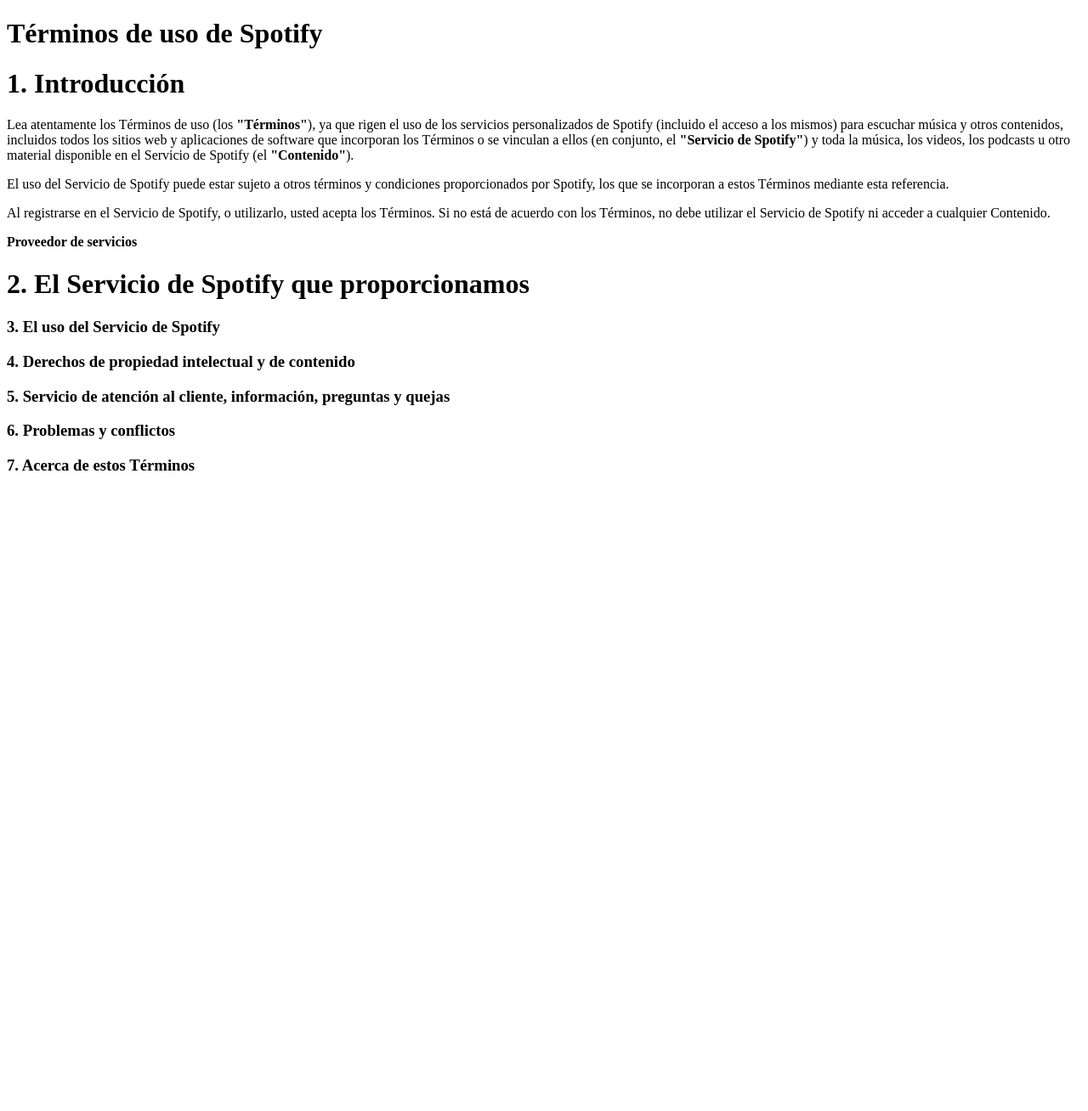
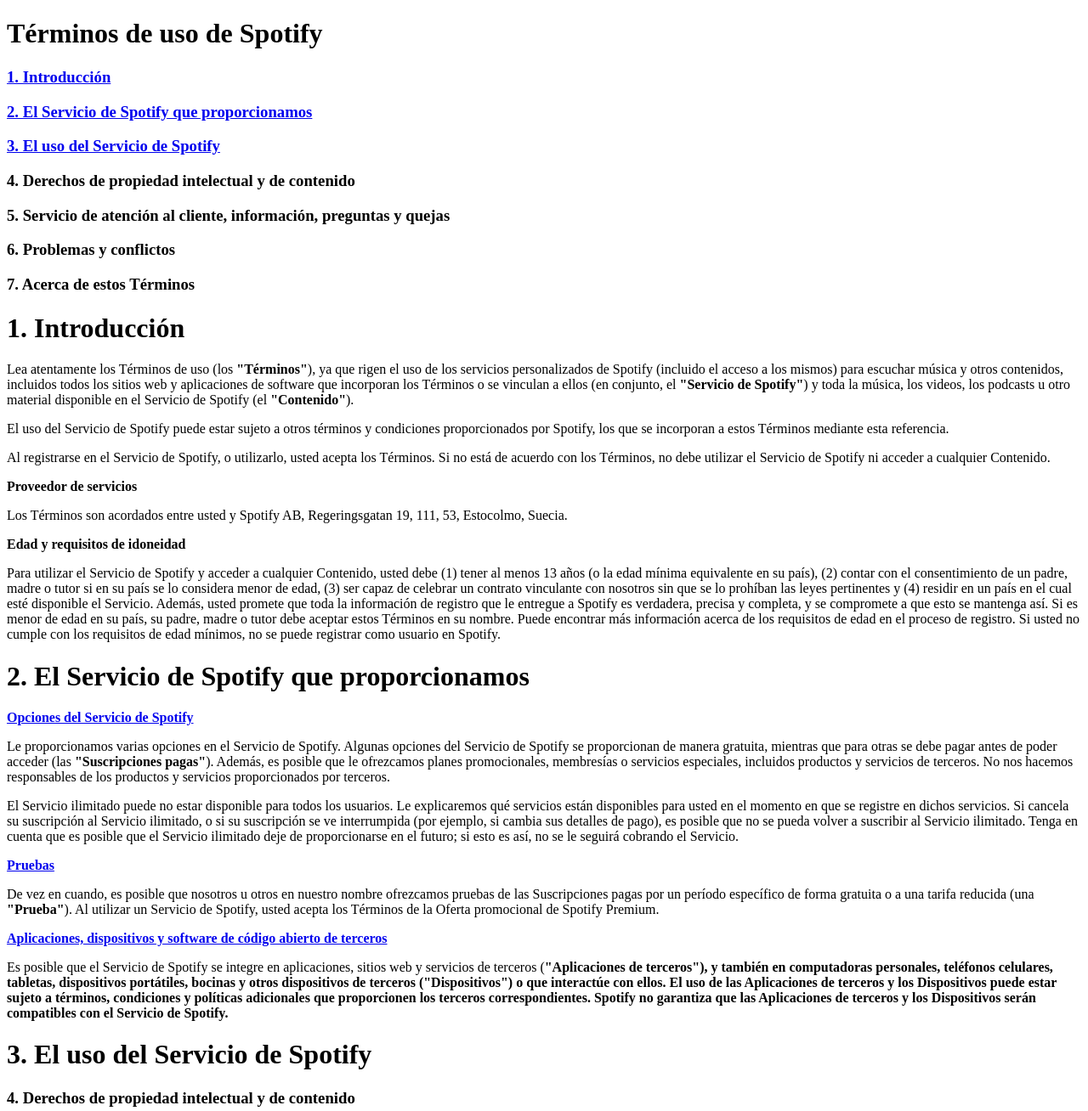
Before and after one commit to angelaggar/MaquetadoAngie, a plain HTML site: page Practica1/SpotifyTerms.html in a window 1280 px wide. Shown: the whole page at 85% size. Before the commit the page ends 800 px from the top, so only its background shows below. Drawn offline with Linux system fonts and the light colour scheme.

Commit message:
feat: Avance Practica1

```diff
--- a/Practica1/SpotifyTerms.html
+++ b/Practica1/SpotifyTerms.html
@@ -9,9 +9,18 @@
 	</head>
 	<body>
 		<h1>Términos de uso de Spotify</h1>
-
-
-
+		<h3><a href="http://localhost:5500/SpotifyTerms.html#:~:text=de%20estos%20T%C3%A9rminos-,1.%20Introducci%C3%B3n,-Lea%20atentamente%20los"
+			> 1. Introducción
+			</a></h3>
+		<h3><a href="http://localhost:5500/SpotifyTerms.html#:~:text=2.-,El%20Servicio%20de%20Spotify%20que%20proporcionamos,-Opciones%20del%20Servicio"
+			>2. El Servicio de Spotify que proporcionamos
+			</a></h3>
+		<h3><a href="http://localhost:5500/SpotifyTerms.html#:~:text=Servicio%20de%20Spotify.-,3.%20El%20uso%20del%20Servicio%20de%20Spotify,-4.%20Derechos%20de"
+			> 3. El uso del Servicio de Spotify</a></h3>
+		<h3>4. Derechos de propiedad intelectual y de contenido</h3>
+		<h3>5. Servicio de atención al cliente, información, preguntas y quejas</h3>
+		<h3>6. Problemas y conflictos</h3>
+		<h3>7. Acerca de estos Términos</h3>
 
 		<h1>1. Introducción</h1>
 			<p>
@@ -26,22 +35,35 @@
 			<p><b>
 				Proveedor de servicios
 				</b></p>
+			<p>
+				Los Términos son acordados entre usted y Spotify AB, Regeringsgatan 19, 111, 53, Estocolmo, Suecia.
+				</p>
+			<p><b>Edad y requisitos de idoneidad
+				</b></p>
+			<p>Para utilizar el Servicio de Spotify y acceder a cualquier Contenido, usted debe (1) tener al menos 13 años (o la edad mínima equivalente en su país), (2) contar con el consentimiento de un padre, madre o tutor si en su país se lo considera menor de edad, (3) ser capaz de celebrar un contrato vinculante con nosotros sin que se lo prohíban las leyes pertinentes y (4) residir en un país en el cual esté disponible el Servicio. Además, usted promete que toda la información de registro que le entregue a Spotify es verdadera, precisa y completa, y se compromete a que esto se mantenga así. Si es menor de edad en su país, su padre, madre o tutor debe aceptar estos Términos en su nombre. Puede encontrar más información acerca de los requisitos de edad en el proceso de registro. Si usted no cumple con los requisitos de edad mínimos, no se puede registrar como usuario en Spotify.
+				</p>
 		<h1>2. El Servicio de Spotify que proporcionamos</h1>
-	<p>
-
+			<p><b><a href="http://localhost:5500/SpotifyTerms.html#:~:text=Opciones%20del%20Servicio%20de%20Spotify">
+				Opciones del Servicio de Spotify
+			</a></b></p>
+			<p>Le proporcionamos varias opciones en el Servicio de Spotify. Algunas opciones del Servicio de Spotify se proporcionan de manera gratuita, mientras que para otras se debe pagar antes de poder acceder (las <b>"Suscripciones pagas"</b>). Además, es posible que le ofrezcamos planes promocionales, membresías o servicios especiales, incluidos productos y servicios de terceros. No nos hacemos responsables de los productos y servicios proporcionados por terceros.
 				</p>
-	<h3>3. El uso del Servicio de Spotify</h3>
-	<h3>4. Derechos de propiedad intelectual y de contenido</h3>
-	<h3>5. Servicio de atención al cliente, información, preguntas y quejas</h3>
-	<h3>6. Problemas y conflictos</h3>
-	<h3>7. Acerca de estos Términos</h3>
+			<p>El Servicio ilimitado puede no estar disponible para todos los usuarios. Le explicaremos qué servicios están disponibles para usted en el momento en que se registre en dichos servicios. Si cancela su suscripción al Servicio ilimitado, o si su suscripción se ve interrumpida (por ejemplo, si cambia sus detalles de pago), es posible que no se pueda volver a suscribir al Servicio ilimitado. Tenga en cuenta que es posible que el Servicio ilimitado deje de proporcionarse en el futuro; si esto es así, no se le seguirá cobrando el Servicio.
+				</p>
+			<p><b><a href="http://localhost:5500/SpotifyTerms.html#:~:text=cobrando%20el%20Servicio.-,Pruebas,-De%20vez%20en"
+				>Pruebas
+				</a></b></p>
+			<p>De vez en cuando, es posible que nosotros u otros en nuestro nombre ofrezcamos pruebas de las Suscripciones pagas por un período específico de forma gratuita o a una tarifa reducida (una <b>"Prueba"</b>). Al utilizar un Servicio de Spotify, usted acepta los Términos de la Oferta promocional de Spotify Premium.
+				</p>
+			<p><b><a href="http://localhost:5500/SpotifyTerms.html#:~:text=Aplicaciones%2C%20dispositivos%20y%20software%20de%20c%C3%B3digo%20abierto%20de%20terceros"
+				>Aplicaciones, dispositivos y software de código abierto de terceros
+				</a></b></p>
+			<p>Es posible que el Servicio de Spotify se integre en aplicaciones, sitios web y servicios de terceros (<b>"Aplicaciones de terceros"), y también en computadoras personales, teléfonos celulares, tabletas, dispositivos portátiles, bocinas y otros dispositivos de terceros (<b>"Dispositivos"</b>) o que interactúe con ellos. El uso de las Aplicaciones de terceros y los Dispositivos puede estar sujeto a términos, condiciones y políticas adicionales que proporcionen los terceros correspondientes. Spotify no garantiza que las Aplicaciones de terceros y los Dispositivos serán compatibles con el Servicio de Spotify.
+			</p>
 
 
-
-
-
-
-
+		<h1>3. El uso del Servicio de Spotify</h1>
+		<h3>4. Derechos de propiedad intelectual y de contenido</h3>
 
 	</body>
 </html>
```
Lines whose indentation alone changed are shown as unchanged.
